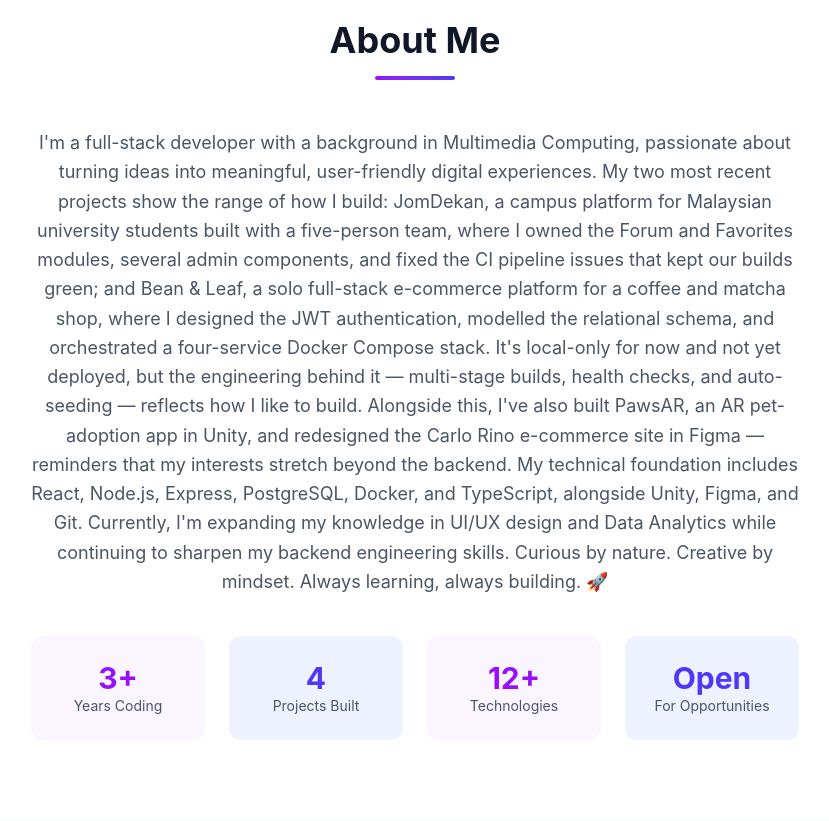
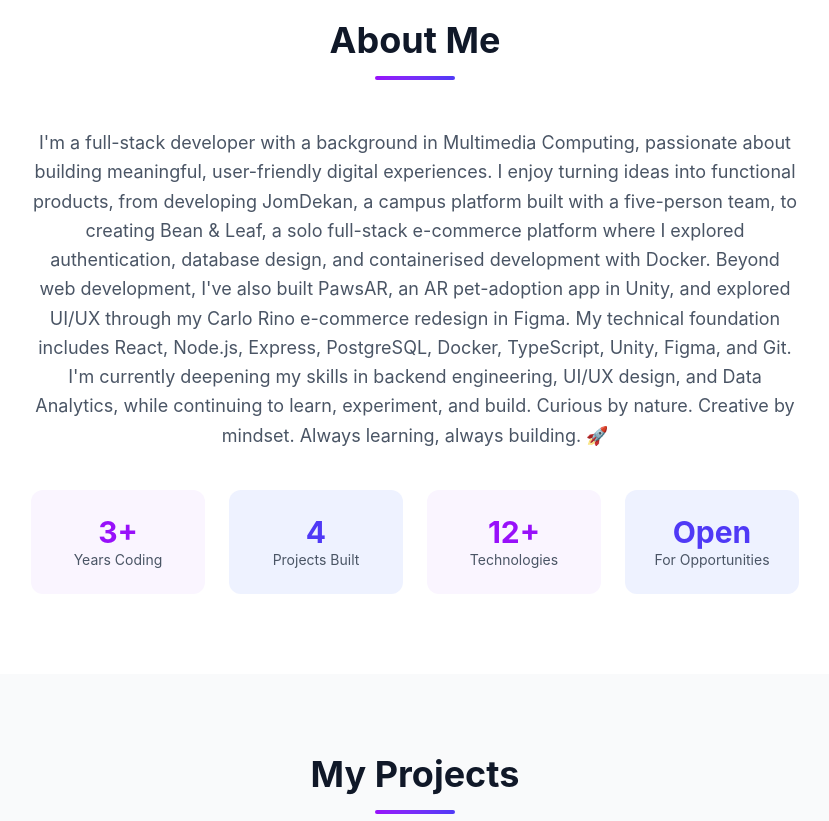
Before and after one commit to MNissha/Portfolio_Nissha, a React (Vite) app: page / in a window 1280 px wide. Shown: the part 860-1681 px from the top of the page, without its empty margins (225-1054 px from the left). Built offline with nearby package versions, Linux system fonts and the light colour scheme.

Commit message:
about me-edited

```diff
--- a/src/components/sections/About.tsx
+++ b/src/components/sections/About.tsx
@@ -10,7 +10,7 @@
         </div>
         <div className="max-w-3xl mx-auto text-center">
           <p className="text-lg text-gray-600 leading-relaxed">
-            I'm a full-stack developer with a background in Multimedia
+            {/* I'm a full-stack developer with a background in Multimedia
             Computing, passionate about turning ideas into meaningful,
             user-friendly digital experiences. My two most recent projects
             show the range of how I build: JomDekan, a campus platform for
@@ -31,6 +31,20 @@
             Unity, Figma, and Git. Currently, I'm expanding my knowledge in
             UI/UX design and Data Analytics while continuing to sharpen my
             backend engineering skills. Curious by nature. Creative by
+            mindset. Always learning, always building. 🚀 */}
+            I'm a full-stack developer with a background in Multimedia
+            Computing, passionate about building meaningful, user-friendly
+            digital experiences. I enjoy turning ideas into functional products,
+            from developing JomDekan, a campus platform built with a five-person
+            team, to creating Bean & Leaf, a solo full-stack e-commerce platform
+            where I explored authentication, database design, and containerised
+            development with Docker. Beyond web development, I've also built
+            PawsAR, an AR pet-adoption app in Unity, and explored UI/UX through
+            my Carlo Rino e-commerce redesign in Figma. My technical foundation
+            includes React, Node.js, Express, PostgreSQL, Docker, TypeScript,
+            Unity, Figma, and Git. I'm currently deepening my skills in backend
+            engineering, UI/UX design, and Data Analytics, while continuing to
+            learn, experiment, and build. Curious by nature. Creative by
             mindset. Always learning, always building. 🚀
           </p>
           <div className="grid grid-cols-2 md:grid-cols-4 gap-6 mt-10">
```
